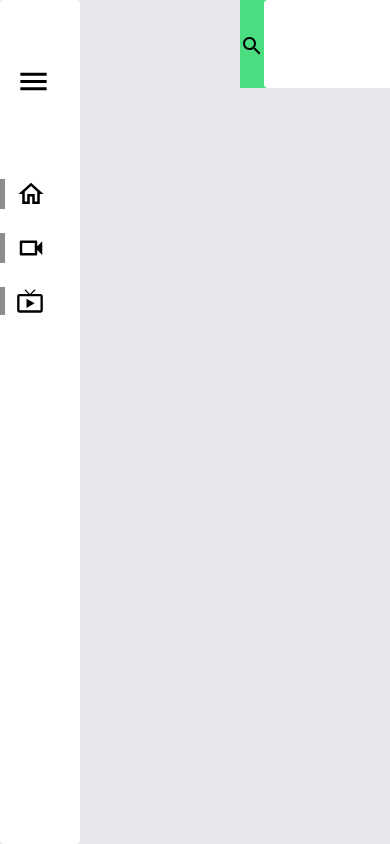
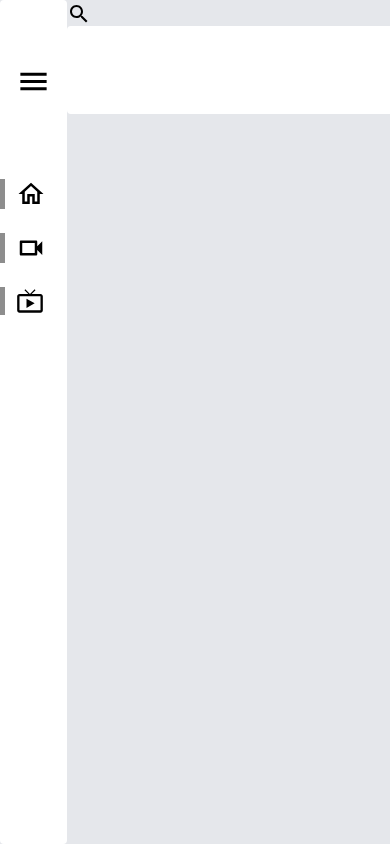
Before and after one commit to alli-Codes/telly, a React (Vite) app: page / in a window 390 px wide. Built offline with nearby package versions, Linux system fonts and the light colour scheme.

Commit message:
Making responsive

```diff
--- a/src/components/Body.tsx
+++ b/src/components/Body.tsx
@@ -1,8 +1,12 @@
 import Header from './Header'
 
-const Body = function () {
+interface Props{
+    isSideBarMinimized: boolean
+}
+
+const Body = function ({isSideBarMinimized}: Props) {
     return (
-        <div className='body bg-green-400 w-full translate-x-[15rem] fixed'>
+        <div className={`body bg-green-40 flex flex-col relative top-0 ${isSideBarMinimized? 'grow' : 'shrink' }`}>
             <Header />
         </div>
     )
--- a/src/components/Container.tsx
+++ b/src/components/Container.tsx
@@ -6,9 +6,9 @@ import { useState } from "react"
 const Container = function () {
     const [isSideBarMinimized, handleSideBarMinimizing] = useState(false)
     return (
-            <div className="w-full h-screen flex flex-row bg-gray-200">
+            <div className="w-full flex bg-gray-200">
             <SideBar isSideBarMinimized={isSideBarMinimized} handleSideBarMinimizing={handleSideBarMinimizing} />
-            <Body />
+            <Body isSideBarMinimized={isSideBarMinimized} />
             </div>
     )
 }
--- a/src/components/Header.tsx
+++ b/src/components/Header.tsx
@@ -1,8 +1,10 @@
 import SearchIcon from '@mui/icons-material/Search';
+
+
 
 const Header = function () {
     return (
-        <div className='header'>
+        <div className='header sticky top-0'>
             <section className='search__section'>
                 <SearchIcon />
                 <input className='bg-white py-8 px-12 rounded' type="text" />
--- a/src/components/SideBar.tsx
+++ b/src/components/SideBar.tsx
@@ -16,7 +16,7 @@ const SideBar = function ({isSideBarMinimized, handleSideBarMinimizing}: Props)
         handleSideBarMinimizing(!isSideBarMinimized)
     }
     return (
-        <div className={`h-[100vh] max-w-56 py-16 flex flex-col gap-20 bg-white rounded transition-all duration-500 ease-in	fixed ${isSideBarMinimized ? 'menu__maximized' : 'menu__minimized'}`}>
+        <div className={`h-[100vh] max-w-56 py-16 flex flex-col gap-20 bg-white rounded transition-all duration-500 ease-in	sticky top-0 z-10 ${isSideBarMinimized ? 'menu__maximized' : 'menu__minimized'}`}>
             <div className='flex items-center px-4 gap-2'>
                 <MenuIcon fontSize="large" onClick={handleMenuSize} />
                 <p className={isSideBarMinimized ? '' : 'hidden'}>Telly</p>
```
